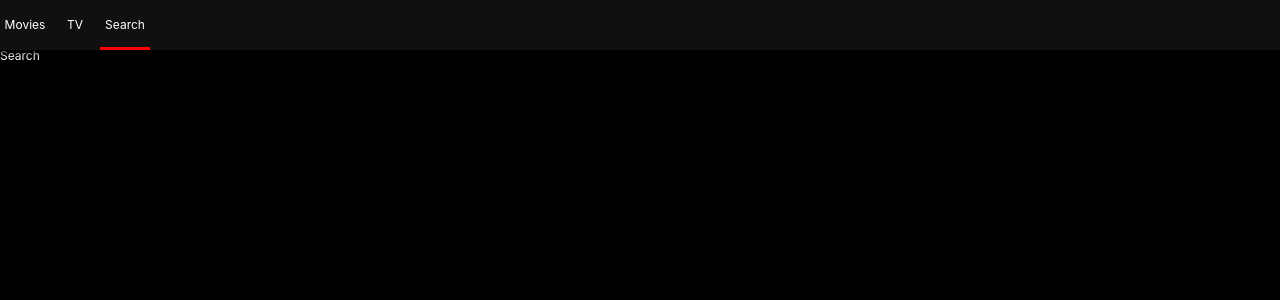
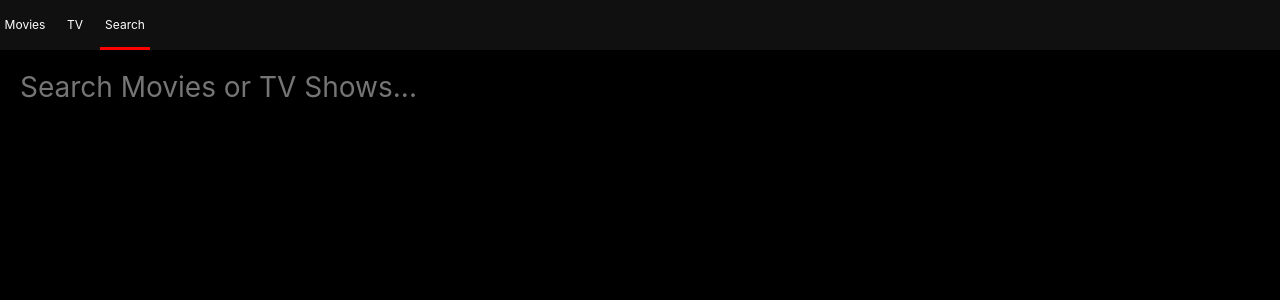
Before and after one commit to yangtaewook1995/react-movie_app, a React (Create React App) app: page /search in a window 1280 px wide. Shown: the top 300 px of the page. Built offline with nearby package versions, Linux system fonts and the light colour scheme.

Commit message:
add search screen

```diff
--- a/src/Routes/Home/HomePresenter.js
+++ b/src/Routes/Home/HomePresenter.js
@@ -5,7 +5,7 @@
 import Loader from "Components/Loader";
 
 const Container = styled.div`
-  padding: 0px 10px;
+  padding: 0px 20px;
 `;
 
 function HomePresenter({ nowPlaying, popular, upcoming, error, loading }) {
--- a/src/Routes/Search/SearchContainer.js
+++ b/src/Routes/Search/SearchContainer.js
@@ -11,9 +11,17 @@
     loading: false,
   };
 
-  handleSubmit = () => {
+  handleSubmit = (event) => {
+    event.preventDefault();
     const { searchTerm } = this.state;
     if (searchTerm !== "") this.searchByTerm(searchTerm);
+  };
+
+  updateTerm = (event) => {
+    const {
+      target: { value },
+    } = event;
+    this.setState({ searchTerm: value });
   };
 
   searchByTerm = async () => {
@@ -27,6 +35,7 @@
       const {
         data: { results: tvResults },
       } = await tvApi.search(searchTerm);
+      this.setState({ movieResults, tvResults });
     } catch {
       this.setState({
         error: "Error Occur",
@@ -37,7 +46,14 @@
   };
 
   render() {
-    const { movieResults, tvResults, searchTerm, error, loading } = this.state;
+    const {
+      movieResults,
+      tvResults,
+      searchTerm,
+      error,
+      loading,
+      updateTerm,
+    } = this.state;
 
     return (
       <SearchPresenter
@@ -47,6 +63,7 @@
         error={error}
         loading={loading}
         handleSubmit={this.handleSubmit}
+        updateTerm={this.updateTerm}
       ></SearchPresenter>
     );
   }
--- a/src/Routes/Search/SearchPresenter.js
+++ b/src/Routes/Search/SearchPresenter.js
@@ -1,6 +1,24 @@
 import React from "react";
 import PropTypes from "prop-types";
 import styled from "styled-components";
+import Loader from "Components/Loader";
+import Section from "Components/Section";
+
+const Container = styled.div`
+  padding: 0px 20px;
+  margin-top: 20px;
+`;
+
+const Form = styled.form`
+  margin-bottom: 50px;
+  width: 100%;
+`;
+
+const Input = styled.input`
+  all: unset;
+  font-size: 28px;
+  width: 100%;
+`;
 
 function SearchPresenter({
   movieResults,
@@ -9,11 +27,38 @@
   loading,
   searchTerm,
   handleSubmit,
+  updateTerm,
 }) {
   return (
-    <div>
-      <span>Search</span>
-    </div>
+    <Container>
+      <Form onSubmit={handleSubmit}>
+        <Input
+          placeholder="Search Movies or TV Shows..."
+          value={searchTerm}
+          onChange={updateTerm}
+        ></Input>
+      </Form>
+      {loading ? (
+        <Loader></Loader>
+      ) : (
+        <>
+          {movieResults && movieResults.length > 0 && (
+            <Section title="Movie Results">
+              {movieResults.map((movie) => {
+                return <span key={movie.id}>{movie.title}</span>;
+              })}
+            </Section>
+          )}
+          {tvResults && tvResults.length > 0 && (
+            <Section title="TV Show Results">
+              {tvResults.map((show) => {
+                return <span key={show.id}>{show.name}</span>;
+              })}
+            </Section>
+          )}
+        </>
+      )}
+    </Container>
   );
 }
 
@@ -24,6 +69,7 @@
   error: PropTypes.string,
   searchTerm: PropTypes.string,
   handleSubmit: PropTypes.func.isRequired,
+  updateTerm: PropTypes.func.isRequired,
 };
 
 export default SearchPresenter;
--- a/src/Routes/TV/TVPresenter.js
+++ b/src/Routes/TV/TVPresenter.js
@@ -5,7 +5,7 @@
 import Loader from "Components/Loader";
 
 const Container = styled.div`
-  padding: 0px 10px;
+  padding: 0px 20px;
 `;
 
 function TVPresenter({ topRated, popular, airingToday, error, loading }) {
```
